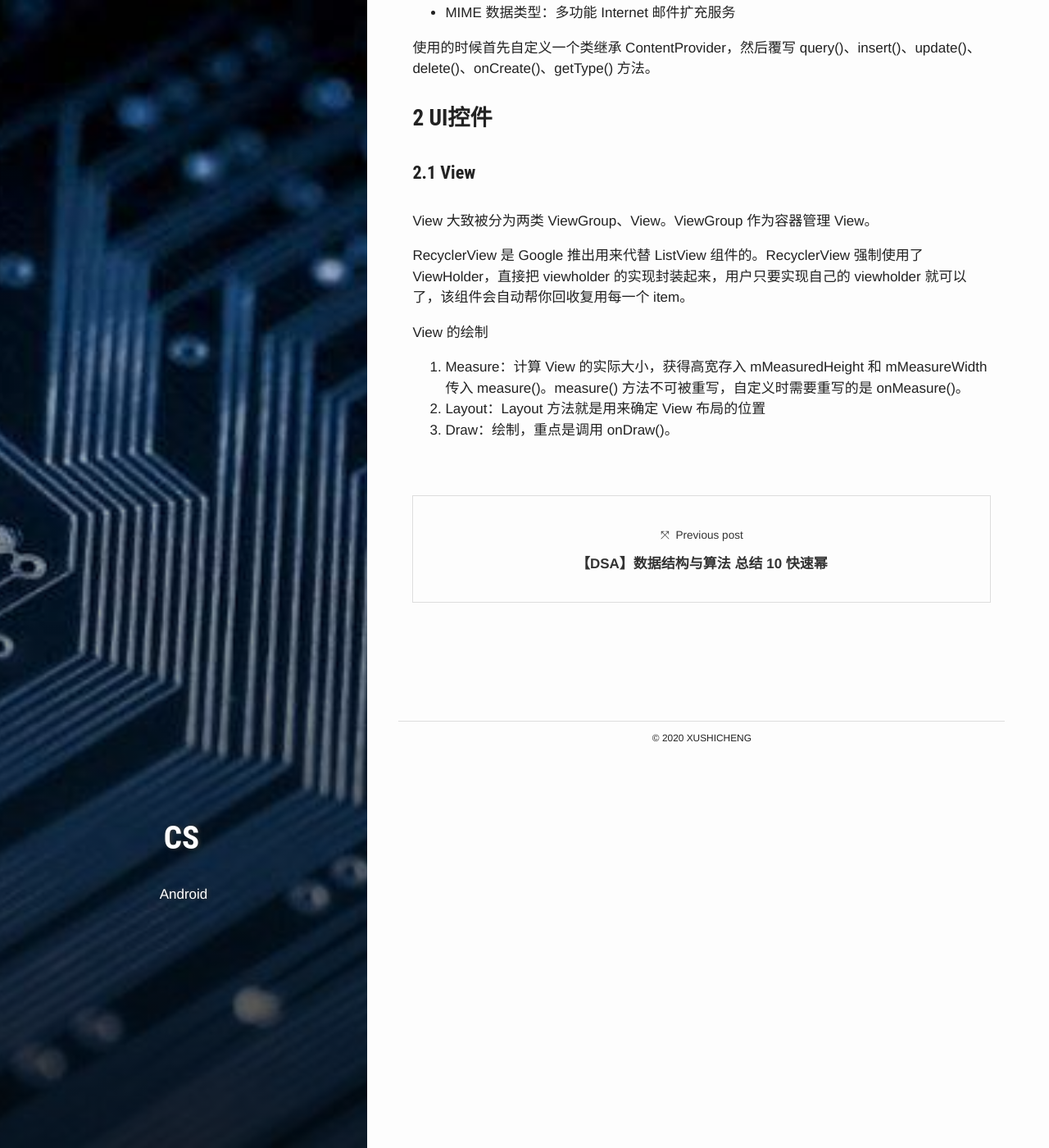
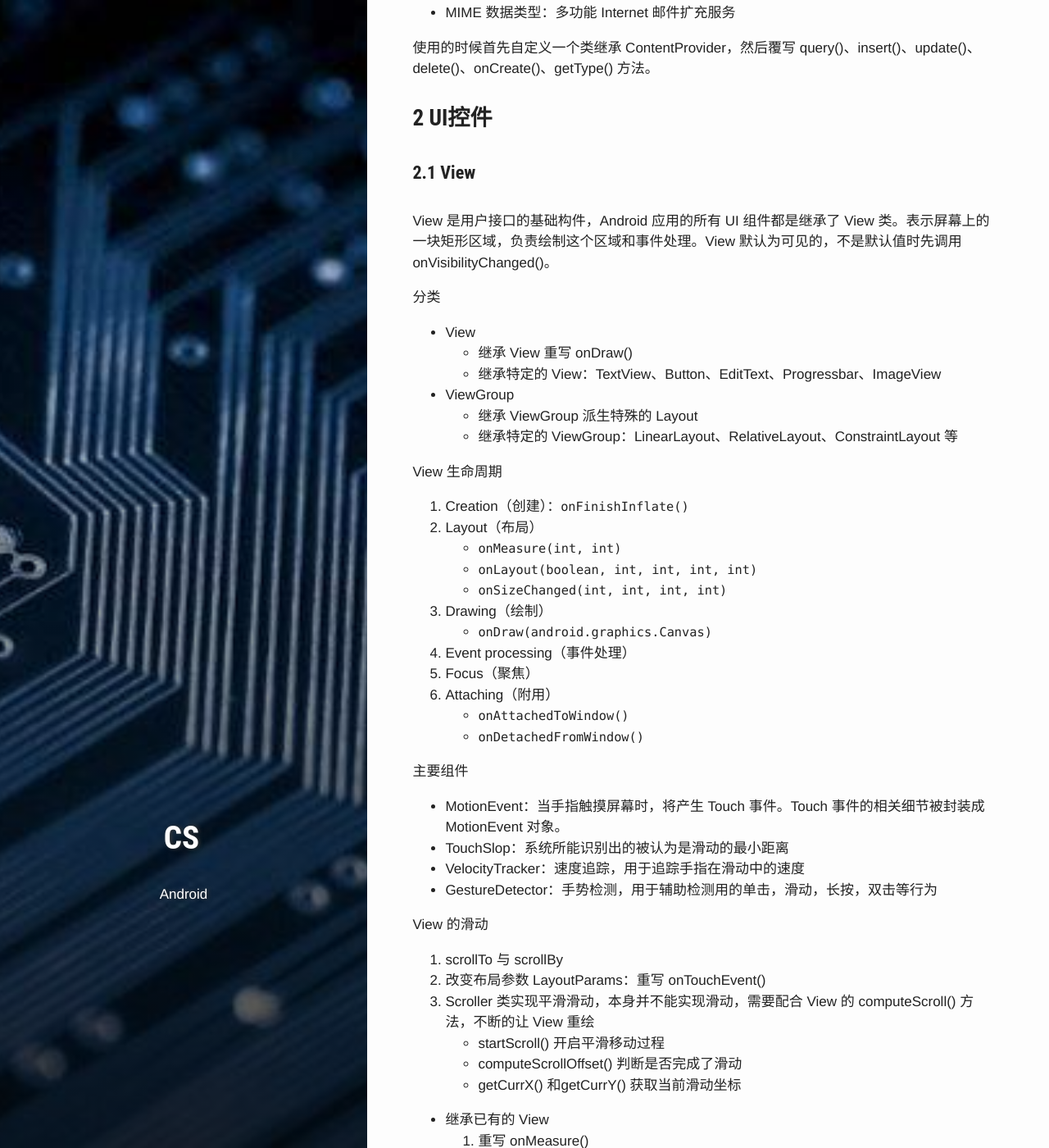
Before and after one commit to PetePro/PetePro.github.io, a Jekyll site: the page built from _posts/ComputerScience/2020-04-23-Android.markdown, in a window 1280 px wide and 1400 px high, scrolled down 2026 px. Shown: the whole window at 82% size. Built offline with Jekyll 4.4.1, drawn with Linux system fonts in a browser that asks for light colours; some web fonts are replaced; some of the changed text lies outside the part shown.

Commit message:
Update 2020-04-23-Android.markdown

```diff
--- a/_posts/ComputerScience/2020-04-23-Android.markdown
+++ b/_posts/ComputerScience/2020-04-23-Android.markdown
@@ -66,11 +66,81 @@ ContentProvider 是应用程序之间共享数据的接口，进程间进行数
 ### 2 UI控件
 
 #### 2.1 View
-View 大致被分为两类 ViewGroup、View。ViewGroup 作为容器管理 View。
+View 是用户接口的基础构件，Android 应用的所有 UI 组件都是继承了 View 类。表示屏幕上的一块矩形区域，负责绘制这个区域和事件处理。View 默认为可见的，不是默认值时先调用 onVisibilityChanged()。
+
+分类
+- View
+  - 继承 View 重写 onDraw()
+  - 继承特定的 View：TextView、Button、EditText、Progressbar、ImageView
+- ViewGroup
+  - 继承 ViewGroup 派生特殊的 Layout
+  - 继承特定的 ViewGroup：LinearLayout、RelativeLayout、ConstraintLayout 等
+
+View 生命周期
+1. Creation（创建）：`onFinishInflate()`
+2. Layout（布局）
+   + `onMeasure(int, int)`
+   + `onLayout(boolean, int, int, int, int)`
+   + `onSizeChanged(int, int, int, int)`
+3. Drawing（绘制）
+   + `onDraw(android.graphics.Canvas)`
+4. Event processing（事件处理）
+5. Focus（聚焦）
+6. Attaching（附用）
+   + `onAttachedToWindow()`
+   + `onDetachedFromWindow()`
+
+主要组件
++ MotionEvent：当手指触摸屏幕时，将产生 Touch 事件。Touch 事件的相关细节被封装成 MotionEvent 对象。
++ TouchSlop：系统所能识别出的被认为是滑动的最小距离
++ VelocityTracker：速度追踪，用于追踪手指在滑动中的速度
++ GestureDetector：手势检测，用于辅助检测用的单击，滑动，长按，双击等行为
+
+View 的滑动
+1. scrollTo 与 scrollBy
+2. 改变布局参数 LayoutParams：重写 onTouchEvent()
+3. Scroller 类实现平滑滑动，本身并不能实现滑动，需要配合 View 的 computeScroll() 方法，不断的让 View 重绘
+   + startScroll() 开启平滑移动过程
+   + computeScrollOffset() 判断是否完成了滑动
+   + getCurrX() 和getCurrY() 获取当前滑动坐标
+
+- 继承已有的 View
+  1. 重写 onMeasure()
+  2. 用 getMeasuredWidth() 和 getMearsureHeight() 获取测量到的尺寸
+  3. 计算出最终要的尺寸
+  4. setMeasuredDimension(w, h) 保存结果
+- 完全自定义 View
+  1. 重写 onMeasure()
+  2. 计算出自己的尺寸 MeasureSpec.getSize(widthMeasureSpec); MeasureSpec.getSize(heightMeasureSpec);
+  3. 用 resolveSize() 或 resolvesizeAndState() 修正结果
+  4. setMeasuredDimension(w, h) 保存结果
+- 自定义 Layout：重写 onMeasure()、onLayout()
 
 RecyclerView 是 Google 推出用来代替 ListView 组件的。RecyclerView 强制使用了 ViewHolder，直接把 viewholder 的实现封装起来，用户只要实现自己的 viewholder 就可以了，该组件会自动帮你回收复用每一个 item。
 
-View 的绘制
-1. Measure：计算 View 的实际大小，获得高宽存入 mMeasuredHeight 和 mMeasureWidth 传入 measure()。measure() 方法不可被重写，自定义时需要重写的是 onMeasure()。
-2. Layout：Layout 方法就是用来确定 View 布局的位置
-3. Draw：绘制，重点是调用 onDraw()。
+#### 2.2 Menu
+分类
+- 选项菜单 OptionMenu
+- 上下文菜单 ContextMenu
+
+使用
+1. 在xml文件中定义布局文件
+2. 重写 onCreateOptionsMenu() 或 onCreateContextMenu()，创建目录
+3. 重写 onOptionsItemSelected() 或 onContextItemSelected()，响应目录的点击事件
+
+
+
+### 3 Adapter
+使用 ListView 需要三个元素：
+1. ListView 控件：展示每条数据的框架；
+2. Adapter 适配器：连接数据与展示 ListView 的中介，通知 View 绘制多少 View，每条 View 怎么绘制，View 内部事件如何响应；
+3. 数据：具体被映射的字符串、图片、状态等信息，有特定的格式要求，具体视 Adapter 实现而定；
+
+`Adapter` 接口
+- `ListAdapter` 接口：连接 ListView 和数据
+- `SpinnerAdapter` 接口
+- `BaseAdapter` 抽象类，实现自 ListAdapter 接口和 SpinnerAdapter 接口
+  - `ArrayAdapter<T>`：用于显示一行文字
+  - `SimpleAdapter`：可以展现很多种数据，默认只允许显示 Checkable、TextView、ImageView 的数据
+  - `CursorAdapter`
+  - `自定义 Adapter`
```
